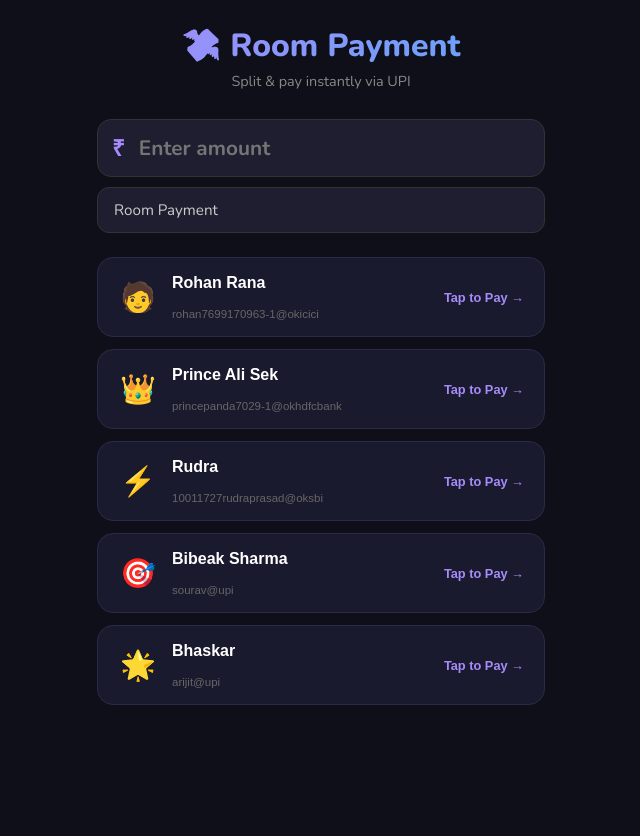
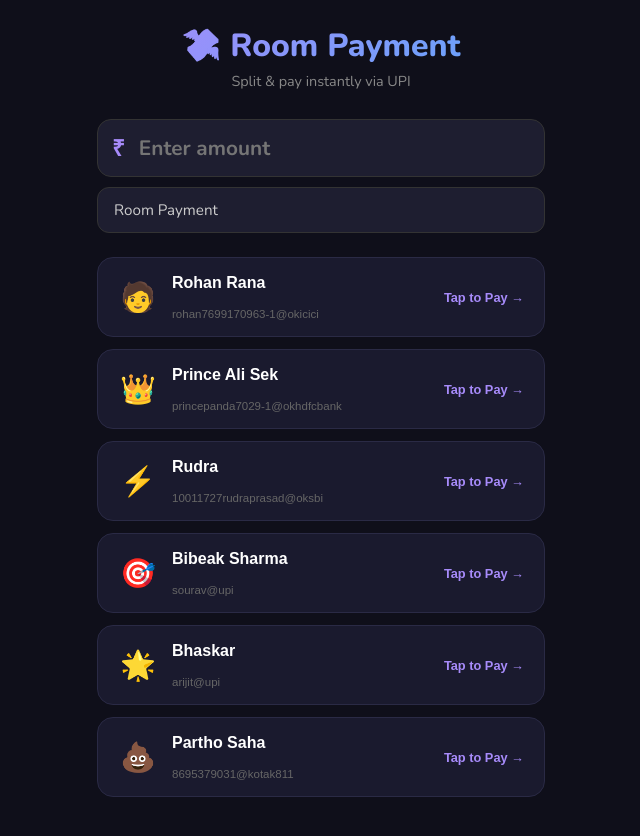
Before and after one commit to rudra760/qr-room-pay, a React (Create React App) app: page / in a window 1280 px wide. Shown: the whole page, without its empty margins (319-959 px from the left). Before the commit the page ends 800 px from the top, so only its background shows below. Built offline with nearby package versions, Linux system fonts and the light colour scheme.

Commit message:
new changes

```diff
--- a/src/App.js
+++ b/src/App.js
@@ -8,6 +8,7 @@ const users = [
   { name: "Rudra", upi: "10011727rudraprasad@oksbi", emoji: "⚡" },
   { name: "Bibeak Sharma", upi: "sourav@upi", emoji: "🎯" },
   { name: "Bhaskar", upi: "arijit@upi", emoji: "🌟" },
+  { name: "Partho Saha ", upi: "8695379031@kotak811", emoji: "💩" },
 ];
 
 // UPI apps with their deep link schemes
```
